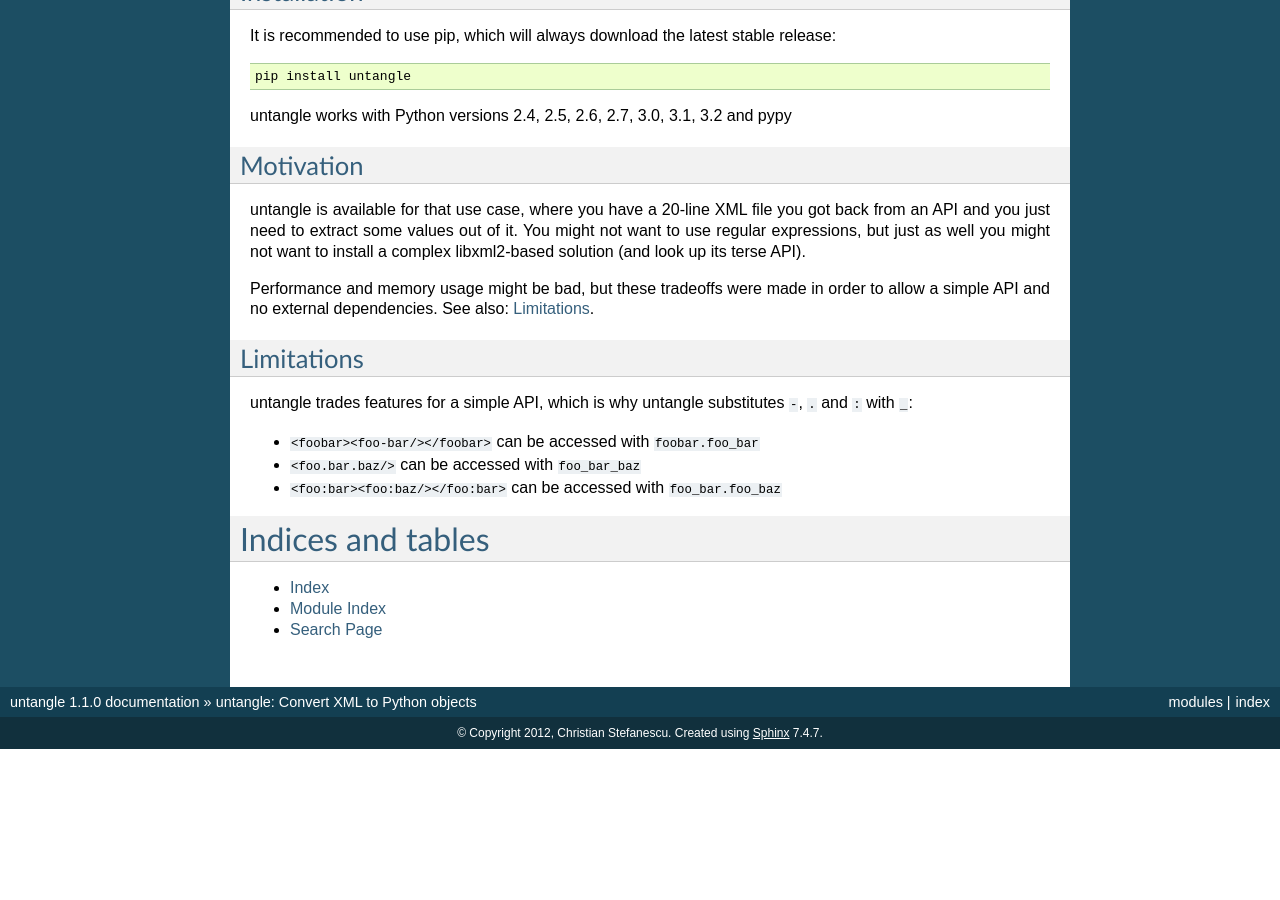
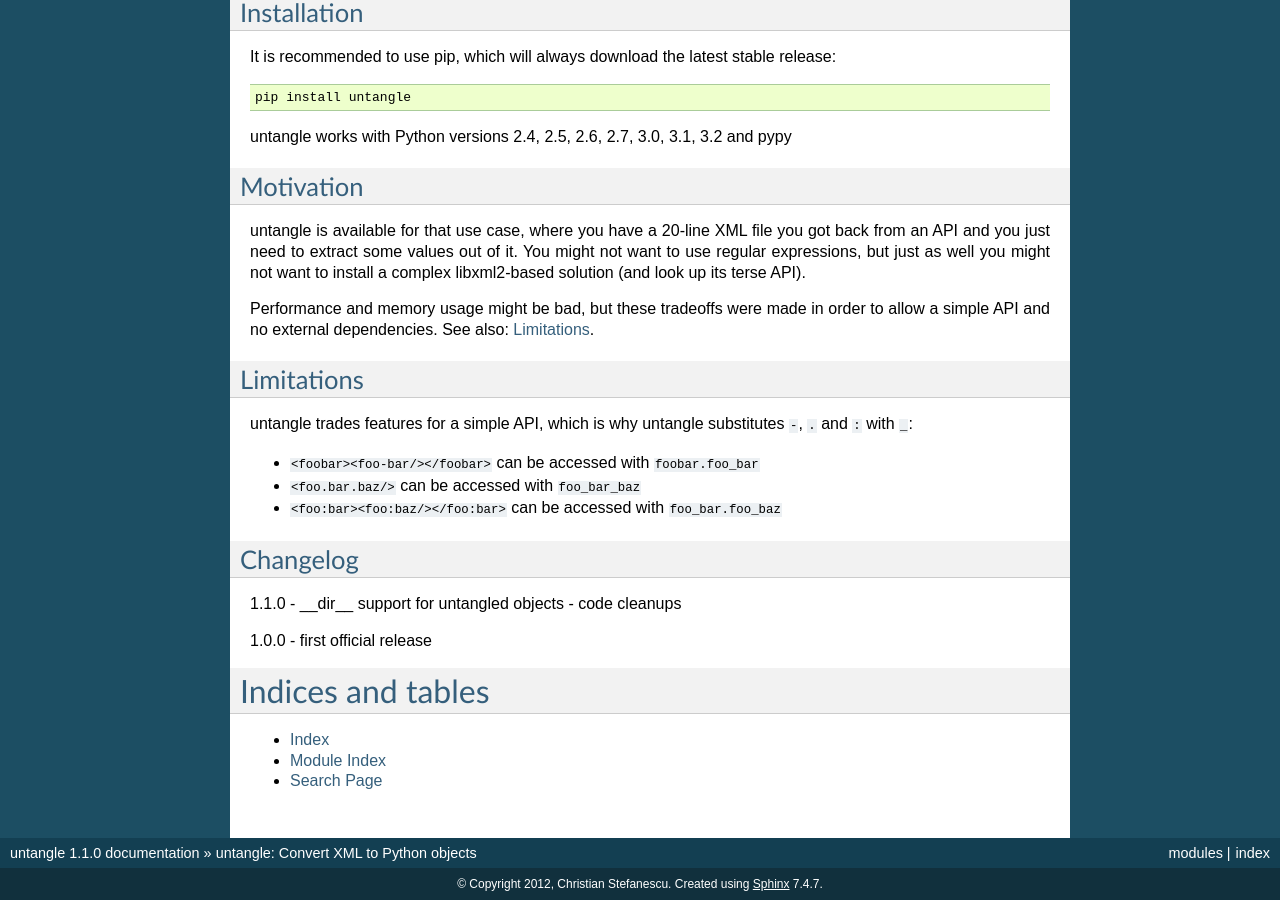
Before and after one commit to stchris/untangle, a Sphinx documentation site: the page built from docs/index.rst, in a window 1280 px wide and 900 px high, scrolled down 1131 px. Built offline with Sphinx 7.4.7, drawn with Linux system fonts in a browser that asks for light colours; before the commit the page ends 1880 px from its top, so only the background shows below that.

Commit message:
Added changelog to documentation as well.

```diff
--- a/docs/index.rst
+++ b/docs/index.rst
@@ -71,6 +71,17 @@
 * ``<foo.bar.baz/>`` can be accessed with ``foo_bar_baz``
 * ``<foo:bar><foo:baz/></foo:bar>`` can be accessed with ``foo_bar.foo_baz``
 
+Changelog
+---------
+
+1.1.0
+- __dir__ support for untangled objects
+- code cleanups
+
+1.0.0
+- first official release
+
+
 
 Indices and tables
 ==================
```
